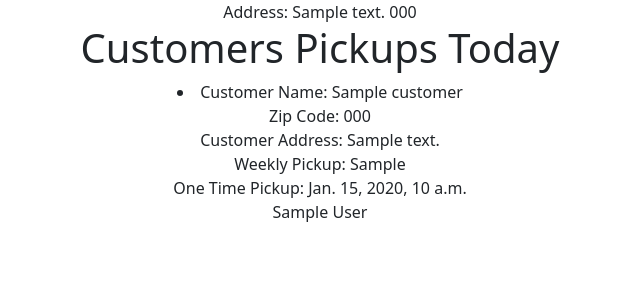
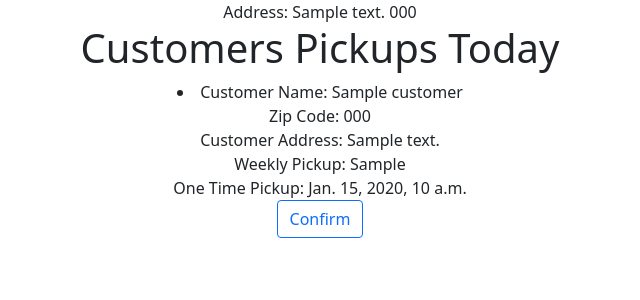
Before and after one commit to SpencerMuniz/Trash_Collect, a Django app: template trash_collector/employees/templates/employees/index.html in a window 1280 px wide. Shown: the part 160-460 px from the top of the page, without its empty margins (320-960 px from the left). Run offline with Django 3.2, Linux system fonts and the light colour scheme; a user stored in the database is signed in; tables that the repository leaves empty hold one stand-in row (values such as "Sample post"); the template is opened without the code that fills it: values that come from a table or form of the project are taken from there, most other values are stand-ins (such as "Sample title", 1, 10 or a date in 2020).

Commit message:
index url for charging customers set up rough draft

```diff
--- a/trash_collector/employees/templates/employees/index.html
+++ b/trash_collector/employees/templates/employees/index.html
@@ -17,7 +17,7 @@
                 Weekly Pickup: {{ customer.weekly_pickup}} <br />
                 One Time Pickup: {{ customer.one_time_pickup}} <br />
             </li>
-             {{ employees_}}
+             <a class="btn btn-outline-primary" href="{% url 'employees:confirm_pickup_charge_balance' customer.id %}">Confirm</a>
   {% endfor %}
     {% else %}
     <p>You are at the employee index, but you are not logged in.</p>
```
